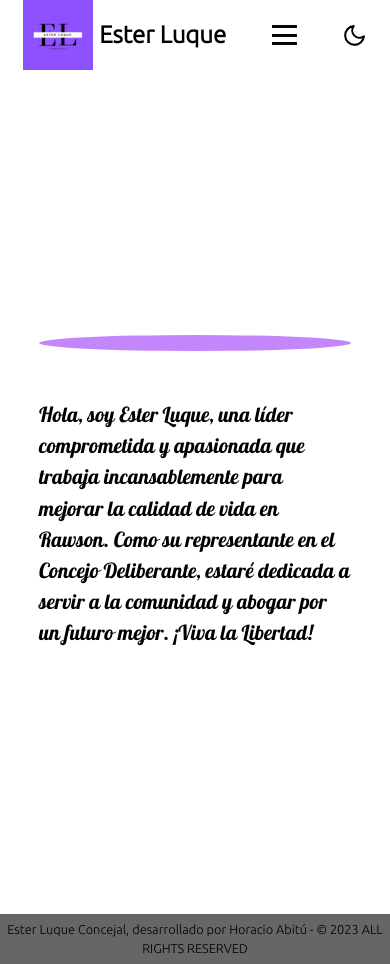
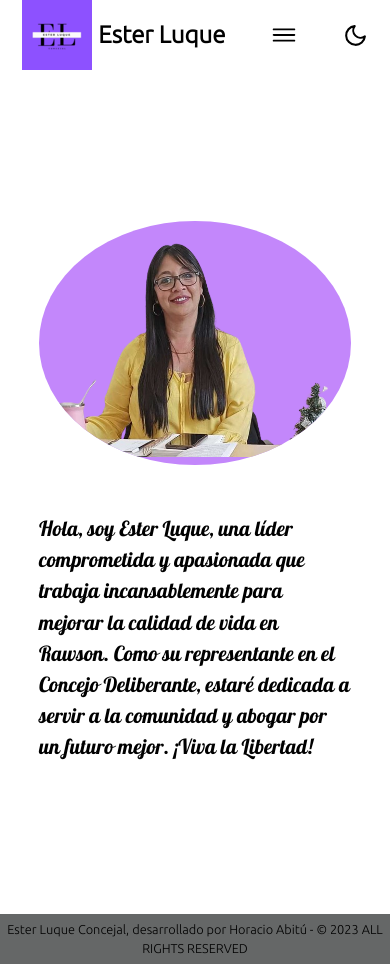
Before and after one commit to dev-back55/EsterLuque-Concejal, a Next.js app: page / in a window 390 px wide. Built offline with nearby package versions, Linux system fonts and the light colour scheme.

Commit message:
menu icon responsive

```diff
--- a/components/Hero.jsx
+++ b/components/Hero.jsx
@@ -1,4 +1,4 @@
-import Image from "next/legacy/image";
+import Image from "next/image";
 import styles from "./Hero.module.css"
 import { Merriweather, Lobster } from 'next/font/google'
 
@@ -16,7 +16,11 @@ export default function Hero() {
                     width={500}
                     height={400}
                     alt=""
-                    layout='responsive'
+                    sizes="100vw"
+                    style={{
+                        width: "100%",
+                        height: "auto"
+                    }}
                 />
             </div>
             <div className={styles.text_container}>
@@ -24,5 +28,5 @@ export default function Hero() {
 
             </div>
         </div>
-    )
+    );
 }
--- a/components/Navbar.jsx
+++ b/components/Navbar.jsx
@@ -1,15 +1,27 @@
 'use client'
-import { useState } from "react";
-import Image from "next/legacy/image";
+import { useState, useEffect } from "react";
+import Image from "next/image";
 import styles from './Navbar.module.css';
 import Link from "next/link";
 import { FiMoon } from 'react-icons/fi';
 import { BsSun } from 'react-icons/bs';
 import { useTheme } from "next-themes";
+import { IoIosMenu } from "react-icons/io";
+import { IoMdClose } from "react-icons/io";
 
 export default function Navbar() {
     const [open, setOpen] = useState(false);
-    const { theme, setTheme } = useTheme();
+    const [mounted, setMounted] = useState(false)
+    const { theme, setTheme } = useTheme()
+
+    // useEffect only runs on the client, so now we can safely show the UI
+    useEffect(() => {
+        setMounted(true)
+    }, [])
+
+    if (!mounted) {
+        return null
+    }
 
     return (
         <div className={styles.navbar_container}>
@@ -19,9 +31,11 @@ export default function Navbar() {
                     src="/ms-icon-70x70.png"
                     width={70}
                     height={70}
-
                     alt=""
-                />
+                    style={{
+                        maxWidth: "100%",
+                        height: "auto"
+                    }} />
                 <span>Ester Luque</span>
             </div>
             <div className={styles.menu_container}>
@@ -44,9 +58,15 @@ export default function Navbar() {
                     </li>
                 </ul>
                 <div className={styles.hamburger} onClick={() => setOpen(!open)}>
+                    {/* <div className={styles.line} />
                     <div className={styles.line} />
-                    <div className={styles.line} />
-                    <div className={styles.line} />
+                    <div className={styles.line} /> */}
+                    {open ? (
+                            <IoMdClose size={30} cursor="pointer"/>)
+                          : (
+                            <IoIosMenu size={30} cursor="pointer"/>
+                          )
+                    }
                 </div>
                 <ul onClick={()=>setOpen(false)} className={styles.menu} style={{ right: open ? "0px" : "-50vw" }}>
                     <li className={styles.menuItem}>
@@ -73,21 +93,29 @@ export default function Navbar() {
             <div className={styles.redes_container}>
                 <a href="https://www.instagram.com/esterluquerawson/" target="_blank" rel="noreferrer">
 
-                    <Image className={styles.imgItem}
+                    <Image
+                        className={styles.imgItem}
                         src="/instagram.png"
                         width={25}
                         height={25}
                         alt=""
-                    />
+                        style={{
+                            maxWidth: "100%",
+                            height: "auto"
+                        }} />
                 </a>
 
                 <a href="https://www.facebook.com/ConsejalEster?mibextid=ZbWKwL" target="_blank" rel="noreferrer">
-                    <Image className={styles.imgItem}
+                    <Image
+                        className={styles.imgItem}
                         src="/facebook.png"
                         width={25}
                         height={25}
                         alt=""
-                    />
+                        style={{
+                            maxWidth: "100%",
+                            height: "auto"
+                        }} />
                 </a>
             </div>
 
@@ -100,5 +128,5 @@ export default function Navbar() {
             </div>
 
         </div>
-    )
+    );
 }
--- a/components/Navbar.module.css
+++ b/components/Navbar.module.css
@@ -68,9 +68,10 @@
 
 .hamburger {
     display: none;
-    width: 25px;
-    height: 20px;
+    width: auto;
+    height: auto;
     cursor: pointer;
+
   }
 
   .line {
@@ -91,7 +92,7 @@
     margin: 0;
     padding: 0;
     font-weight: bold;
-    color: var(--texto-footer-color);
+
     list-style: none;
     transition: all 1s ease;
   }
@@ -121,7 +122,7 @@
     }
 
     .menuItem:hover {
-      color: azure;
+      color: rgb(252, 252, 253);
     }
 
     .callButton {
--- a/src/app/Providers.jsx
+++ b/src/app/Providers.jsx
@@ -1,8 +1,20 @@
 "use client"
 
-import { ThemeProvider } from "next-themes"
+import { ThemeProvider } from "next-themes";
+import { useState, useEffect } from "react";
 
 export default function Providers({children}) {
+    const [mounted, setMounted] = useState(false)
+
+    // useEffect only runs on the client, so now we can safely show the UI
+    useEffect(() => {
+        setMounted(true)
+    }, [])
+
+    if (!mounted) {
+        return <>{children}</>
+    }
+
     return (
         <ThemeProvider>
             {children}
```
